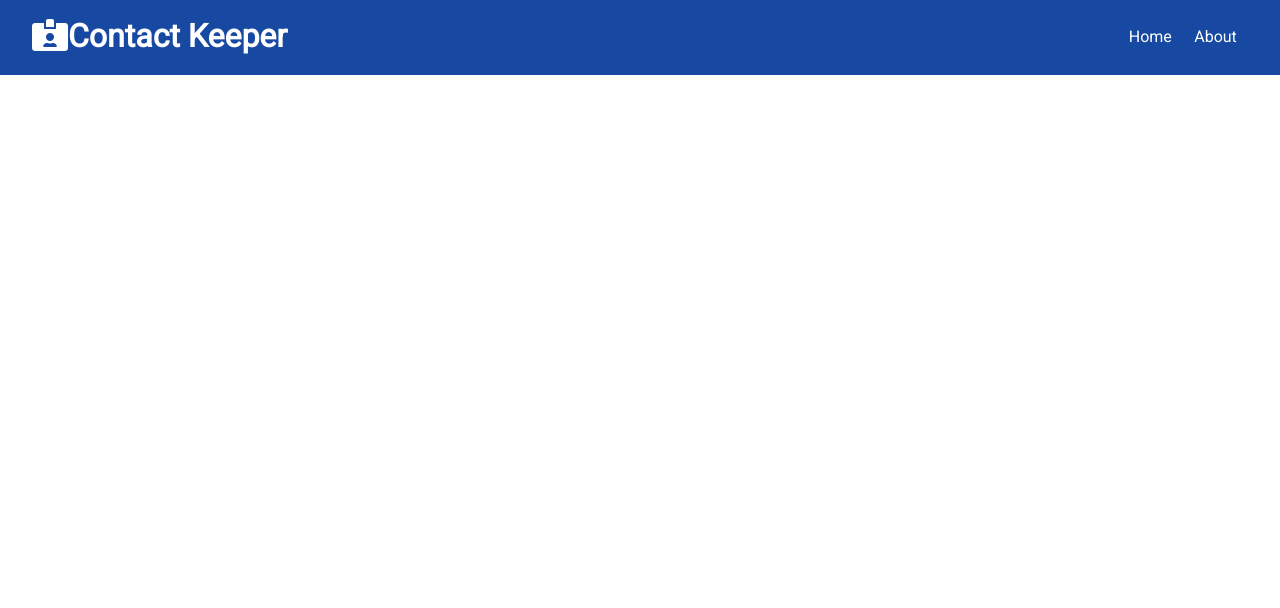
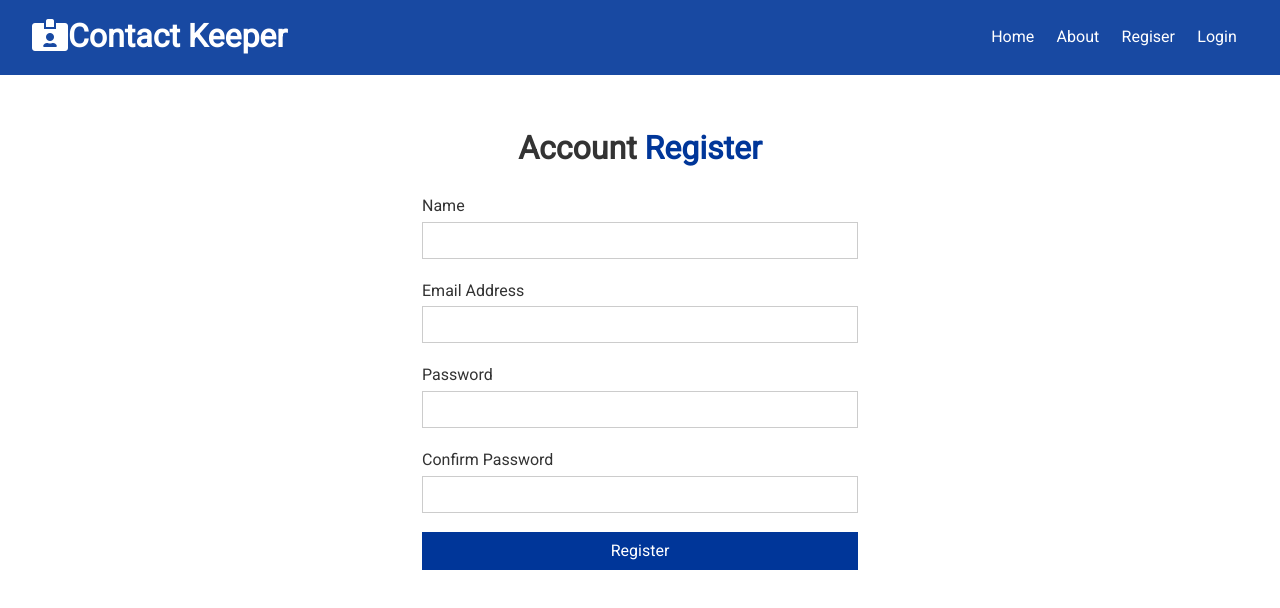
Before and after one commit to FadiZahhar/Webcommunity-MearnStack-Training, a React (Create React App) app in the folder frontend/: page /register in a window 1280 px wide. Shown: the top 608 px of the page. Built offline with nearby package versions, Linux system fonts and the light colour scheme; the HTML template or start-up script is replaced by a standard one.

Commit message:
finishing the register and login form design

```diff
--- a/frontend/src/App.js
+++ b/frontend/src/App.js
@@ -3,6 +3,8 @@
 import Navbar from './components/layout/NavBar';
 import Home from './components/pages/Home';
 import About from './components/pages/About';
+import Register from './components/auth/Register';
+import Login from './components/auth/Login';
 
 import ContactState from './context/contact/ContactState';
 import AuthState from './context/auth/AuthState';
@@ -18,7 +20,9 @@
        <div className="container">
        <Routes>
           <Route exact path='/' Component={Home} />
-          <Route path='/about' Component={About} />
+          <Route exact path='/about' Component={About} />
+          <Route exact path='/register' Component={Register} />
+          <Route exact path='/login' Component={Login} />
         </Routes>
        </div>
       </Fragment>
--- /dev/null
+++ b/frontend/src/components/auth/Login.js
@@ -0,0 +1,59 @@
+import React, { useState } from 'react';
+
+
+const Login = () => {
+
+  const [user, setUser] = useState({
+    email: '',
+    password: ''
+  });
+
+  const { email, password } = user;
+
+  const onChange = (e) => setUser({ ...user, [e.target.name]: e.target.value });
+
+  const onSubmit = (e) => {
+    e.preventDefault();
+    console.log(e.target.value);
+  };
+
+
+  return (
+    <div className='form-container'>
+      <h1>
+        Account <span className='text-primary'>Login</span>
+      </h1>
+      <form onSubmit={onSubmit}>
+        <div className='form-group'>
+          <label htmlFor='email'>Email Address</label>
+          <input
+            id='email'
+            type='email'
+            name='email'
+            value={email}
+            onChange={onChange}
+            required
+          />
+        </div>
+        <div className='form-group'>
+          <label htmlFor='password'>Password</label>
+          <input
+            id='password'
+            type='password'
+            name='password'
+            value={password}
+            onChange={onChange}
+            required
+          />
+        </div>
+        <input
+          type='submit'
+          value='Login'
+          className='btn btn-primary btn-block'
+        />
+      </form>
+    </div>
+  );
+};
+
+export default Login;
--- /dev/null
+++ b/frontend/src/components/auth/Register.js
@@ -0,0 +1,84 @@
+import React, { useState } from 'react';
+
+
+const Register = () => {
+
+  const [user, setUser] = useState({
+    name: '',
+    email: '',
+    password: '',
+    password2: ''
+  });
+
+  const { name, email, password, password2 } = user;
+
+  const onChange = (e) => setUser({ ...user, [e.target.name]: e.target.value });
+
+  const onSubmit = (e) => {
+    e.preventDefault();
+    console.log('Register submit');
+  };
+
+  return (
+    <div className='form-container'>
+      <h1>
+        Account <span className='text-primary'>Register</span>
+      </h1>
+      <form onSubmit={onSubmit}>
+        <div className='form-group'>
+          <label htmlFor='name'>Name</label>
+          <input
+            id='name'
+            type='text'
+            name='name'
+            value={name}
+            onChange={onChange}
+            required
+          />
+        </div>
+        <div className='form-group'>
+          <label htmlFor='email'>Email Address</label>
+          <input
+            id='email'
+            type='email'
+            name='email'
+            value={email}
+            onChange={onChange}
+            required
+          />
+        </div>
+        <div className='form-group'>
+          <label htmlFor='password'>Password</label>
+          <input
+            id='password'
+            type='password'
+            name='password'
+            value={password}
+            onChange={onChange}
+            required
+            minLength='6'
+          />
+        </div>
+        <div className='form-group'>
+          <label htmlFor='password2'>Confirm Password</label>
+          <input
+            id='password2'
+            type='password'
+            name='password2'
+            value={password2}
+            onChange={onChange}
+            required
+            minLength='6'
+          />
+        </div>
+        <input
+          type='submit'
+          value='Register'
+          className='btn btn-primary btn-block'
+        />
+      </form>
+    </div>
+  );
+};
+
+export default Register;
--- a/frontend/src/components/layout/NavBar.js
+++ b/frontend/src/components/layout/NavBar.js
@@ -14,6 +14,12 @@
             <li>
                 <Link to='/about'>About</Link>
             </li>
+            <li>
+                <Link to='/register'>Regiser</Link>
+            </li>
+            <li>
+                <Link to='/login'>Login</Link>
+            </li>
         </ul>
     </div>)
 }
```
